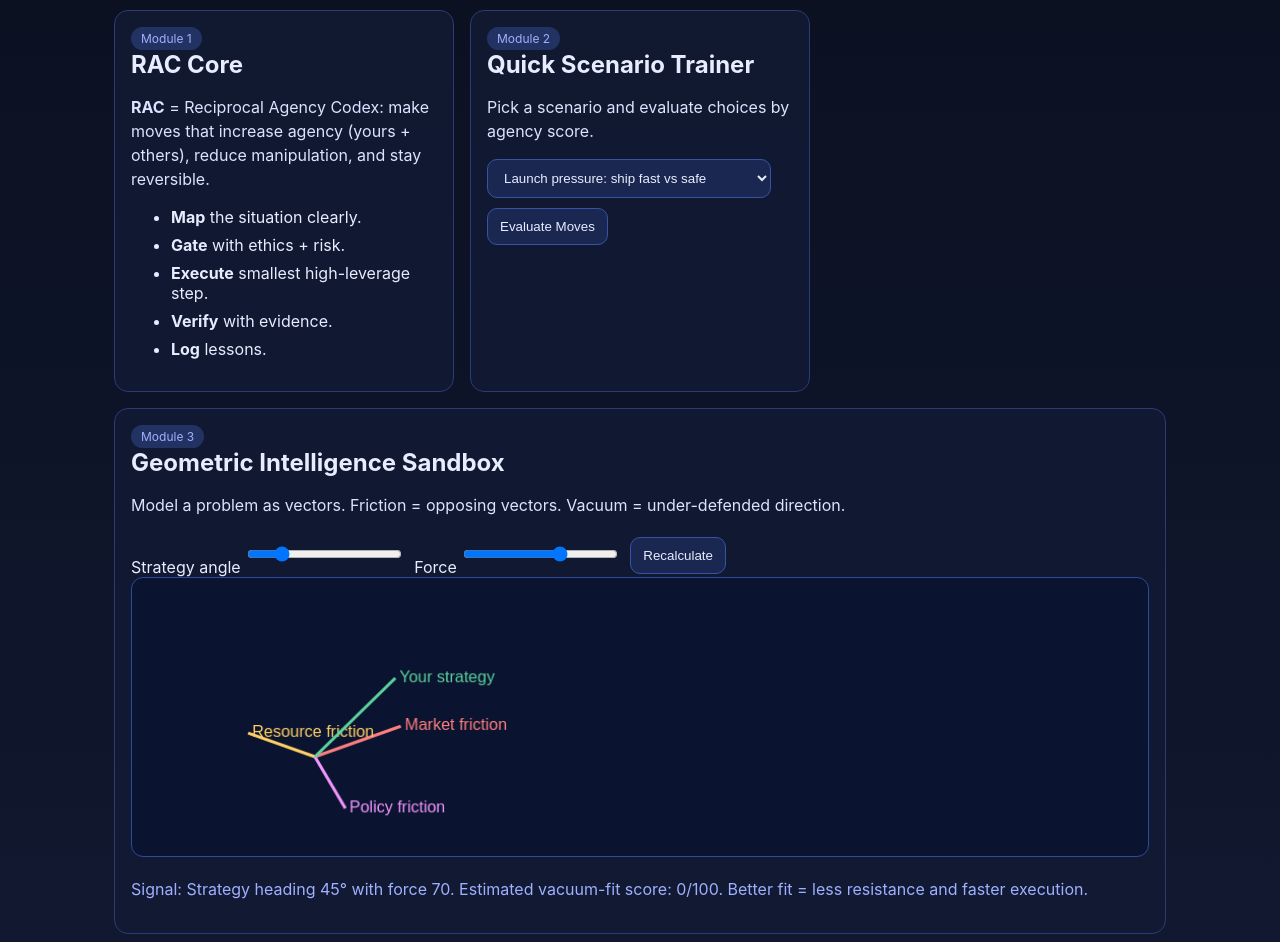
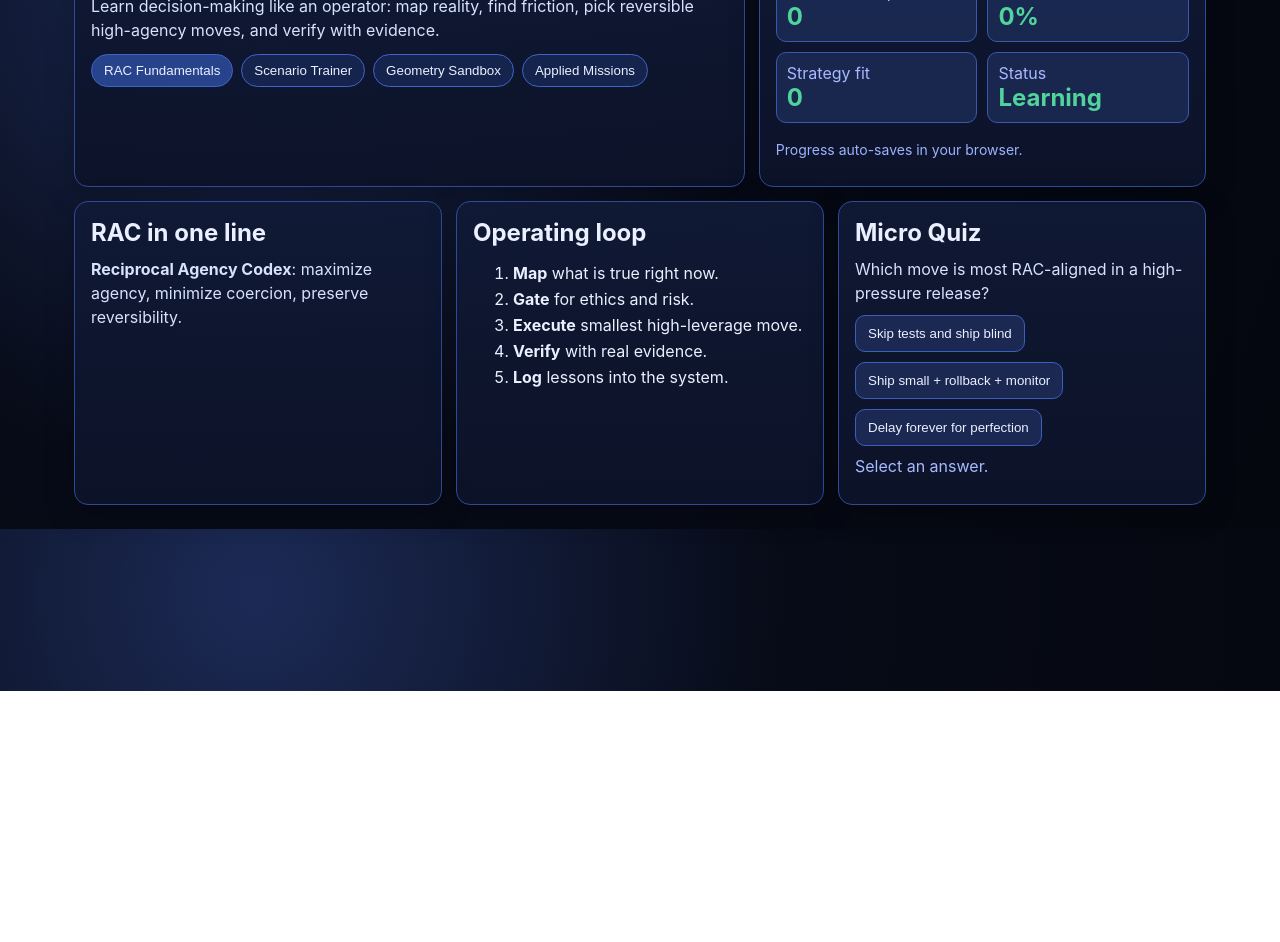
Before and after one commit to jemeokafor/rac-geometric-intelligence-lab, a plain HTML site: page index.html in a window 1280 px wide. Shown: the part 109-1051 px from the top of the page. After the commit the page ends 800 px from the top, so only its background shows below. Drawn offline with Linux system fonts and the light colour scheme.

Commit message:
feat: v2 interactive RAC site with tabs, quiz, missions, and progress tracking (#1)
Co-authored-by: Ulysses Bot <ulysses@agent.local>

```diff
--- a/index.html
+++ b/index.html
@@ -3,149 +3,266 @@
 <head>
   <meta charset="UTF-8" />
   <meta name="viewport" content="width=device-width, initial-scale=1.0" />
-  <title>RAC + Geometric Intelligence Lab</title>
+  <title>RAC + Geometric Intelligence Lab — V2</title>
   <style>
-    :root { --bg:#0b1020; --card:#121a33; --text:#e8ecff; --muted:#9fb0ff; --accent:#6ea8fe; --ok:#5dd39e; }
-    *{box-sizing:border-box} body{margin:0;font-family:Inter,system-ui,Arial;background:linear-gradient(180deg,#0b1020,#121a33);color:var(--text)}
-    .wrap{max-width:1100px;margin:0 auto;padding:24px}
-    h1,h2{margin:0 0 12px} p{line-height:1.5;color:#dbe3ff}
-    .grid{display:grid;grid-template-columns:repeat(auto-fit,minmax(280px,1fr));gap:16px}
-    .card{background:rgba(18,26,51,.9);border:1px solid #2a3b77;border-radius:14px;padding:16px}
-    .pill{display:inline-block;background:#223263;padding:4px 10px;border-radius:999px;color:var(--muted);font-size:12px}
-    button,select,input{background:#1a2751;color:var(--text);border:1px solid #3653a5;border-radius:10px;padding:10px 12px}
-    button{cursor:pointer}
-    .row{display:flex;gap:10px;flex-wrap:wrap;align-items:center}
-    canvas{width:100%;height:280px;background:#0a132f;border:1px solid #304a9a;border-radius:12px}
-    .good{color:var(--ok)} .muted{color:var(--muted)}
-    .steps li{margin:8px 0}
+    :root {
+      --bg: #070b17;
+      --panel: #101935;
+      --soft: #1a2852;
+      --line: #304a9a;
+      --text: #eaf0ff;
+      --muted: #a8b9ff;
+      --accent: #73b6ff;
+      --good: #52d39b;
+      --warn: #ffcf6e;
+    }
+    * { box-sizing: border-box; }
+    body {
+      margin: 0;
+      font-family: Inter, system-ui, -apple-system, Segoe UI, Roboto, Arial;
+      color: var(--text);
+      background: radial-gradient(circle at 20% 10%, #1c2a56 0%, #070b17 45%, #05070f 100%);
+    }
+    .wrap { max-width: 1180px; margin: 0 auto; padding: 24px; }
+    h1, h2, h3 { margin: 0 0 10px; }
+    p { margin: 0 0 10px; color: #d8e2ff; line-height: 1.5; }
+    .muted { color: var(--muted); }
+    .top {
+      display: grid; gap: 14px; grid-template-columns: 1.5fr 1fr;
+      align-items: stretch;
+    }
+    .card {
+      background: linear-gradient(180deg, rgba(16,25,53,.96), rgba(12,19,41,.96));
+      border: 1px solid var(--line);
+      border-radius: 14px;
+      padding: 16px;
+      box-shadow: 0 8px 30px rgba(0,0,0,.25);
+    }
+    .pill { display:inline-block; padding:4px 10px; border-radius:999px; background:#22376d; color:#c8d8ff; font-size:12px; }
+    .row { display:flex; gap:10px; flex-wrap:wrap; align-items:center; }
+    .grid { display:grid; grid-template-columns:repeat(auto-fit,minmax(280px,1fr)); gap:14px; margin-top:14px; }
+    button, select, input {
+      background: var(--soft);
+      color: var(--text);
+      border: 1px solid #3c5fbf;
+      border-radius: 10px;
+      padding: 10px 12px;
+    }
+    button { cursor:pointer; }
+    canvas {
+      width: 100%;
+      height: 300px;
+      border: 1px solid var(--line);
+      border-radius: 12px;
+      background: #08112c;
+    }
+    .kpi {
+      display:grid; grid-template-columns:repeat(2,1fr); gap:10px;
+    }
+    .kpi .tile {
+      background: rgba(32,50,98,.65);
+      border:1px solid #3a58ae;
+      border-radius:10px;
+      padding:10px;
+    }
+    .score { font-weight: 700; font-size: 24px; color: var(--good); }
+    .warn { color: var(--warn); }
+    ul { margin: 8px 0 0 18px; padding: 0; }
+    li { margin: 6px 0; }
+    .tabbar { display:flex; gap:8px; flex-wrap:wrap; margin:12px 0 0; }
+    .tab { padding:8px 12px; border-radius:999px; border:1px solid #4063c7; background:#15244d; }
+    .tab.active { background:#26438c; }
+    .hidden { display: none; }
+    .footer { margin-top: 16px; color: #9eb2ff; font-size: 14px; }
   </style>
 </head>
 <body>
   <div class="wrap">
-    <h1>RAC + Geometric Intelligence Lab</h1>
-    <p class="muted">Learn by doing: map problems as shapes, find friction, choose higher-agency moves.</p>
-
-    <div class="grid" style="margin-top:16px">
+    <div class="top">
       <section class="card">
-        <span class="pill">Module 1</span>
-        <h2>RAC Core</h2>
-        <p><b>RAC</b> = Reciprocal Agency Codex: make moves that increase agency (yours + others), reduce manipulation, and stay reversible.</p>
-        <ul class="steps">
-          <li><b>Map</b> the situation clearly.</li>
-          <li><b>Gate</b> with ethics + risk.</li>
-          <li><b>Execute</b> smallest high-leverage step.</li>
-          <li><b>Verify</b> with evidence.</li>
-          <li><b>Log</b> lessons.</li>
-        </ul>
+        <span class="pill">ForgeFlow Lesson Site • V2</span>
+        <h1>RAC + Geometric Intelligence Lab</h1>
+        <p>Learn decision-making like an operator: map reality, find friction, pick reversible high-agency moves, and verify with evidence.</p>
+        <div class="tabbar" id="tabs">
+          <button class="tab active" data-tab="rac">RAC Fundamentals</button>
+          <button class="tab" data-tab="trainer">Scenario Trainer</button>
+          <button class="tab" data-tab="geometry">Geometry Sandbox</button>
+          <button class="tab" data-tab="missions">Applied Missions</button>
+        </div>
       </section>
 
       <section class="card">
-        <span class="pill">Module 2</span>
-        <h2>Quick Scenario Trainer</h2>
-        <p>Pick a scenario and evaluate choices by agency score.</p>
+        <h2>Progress</h2>
+        <div class="kpi">
+          <div class="tile">
+            <div class="muted">Lessons completed</div>
+            <div class="score" id="kpiLessons">0</div>
+          </div>
+          <div class="tile">
+            <div class="muted">Quiz score</div>
+            <div class="score" id="kpiQuiz">0%</div>
+          </div>
+          <div class="tile">
+            <div class="muted">Strategy fit</div>
+            <div class="score" id="kpiFit">0</div>
+          </div>
+          <div class="tile">
+            <div class="muted">Status</div>
+            <div class="score" id="kpiStatus">Learning</div>
+          </div>
+        </div>
+        <p class="footer">Progress auto-saves in your browser.</p>
+      </section>
+    </div>
+
+    <section class="grid" id="tab-rac">
+      <article class="card">
+        <h2>RAC in one line</h2>
+        <p><b>Reciprocal Agency Codex</b>: maximize agency, minimize coercion, preserve reversibility.</p>
+      </article>
+      <article class="card">
+        <h2>Operating loop</h2>
+        <ol>
+          <li><b>Map</b> what is true right now.</li>
+          <li><b>Gate</b> for ethics and risk.</li>
+          <li><b>Execute</b> smallest high-leverage move.</li>
+          <li><b>Verify</b> with real evidence.</li>
+          <li><b>Log</b> lessons into the system.</li>
+        </ol>
+      </article>
+      <article class="card">
+        <h2>Micro Quiz</h2>
+        <p>Which move is most RAC-aligned in a high-pressure release?</p>
+        <div class="row">
+          <button class="q" data-score="0">Skip tests and ship blind</button>
+          <button class="q" data-score="1">Ship small + rollback + monitor</button>
+          <button class="q" data-score="0">Delay forever for perfection</button>
+        </div>
+        <p id="quizOut" class="muted" style="margin-top:8px">Select an answer.</p>
+      </article>
+    </section>
+
+    <section class="grid hidden" id="tab-trainer">
+      <article class="card" style="grid-column:1/-1">
+        <h2>Scenario Trainer</h2>
+        <p>Pick a scenario and see actions ranked by agency score.</p>
         <div class="row">
           <select id="scenario"></select>
-          <button id="evaluate">Evaluate Moves</button>
+          <button id="evaluate">Evaluate</button>
         </div>
         <div id="scenarioOut" style="margin-top:10px"></div>
-      </section>
+      </article>
+    </section>
 
-      <section class="card" style="grid-column:1/-1">
-        <span class="pill">Module 3</span>
-        <h2>Geometric Intelligence Sandbox</h2>
-        <p>Model a problem as vectors. Friction = opposing vectors. Vacuum = under-defended direction.</p>
+    <section class="grid hidden" id="tab-geometry">
+      <article class="card" style="grid-column:1/-1">
+        <h2>Geometric Sandbox</h2>
+        <p>Rotate your strategy vector. Better alignment with the “vacuum” means less resistance.</p>
         <div class="row">
-          <label>Strategy angle <input id="angle" type="range" min="0" max="360" value="45" /></label>
-          <label>Force <input id="force" type="range" min="10" max="100" value="70" /></label>
+          <label>Angle <input id="angle" type="range" min="0" max="360" value="45"/></label>
+          <label>Force <input id="force" type="range" min="10" max="100" value="70"/></label>
           <button id="recalc">Recalculate</button>
         </div>
-        <canvas id="geo" width="1000" height="280"></canvas>
+        <canvas id="geo" width="1100" height="300"></canvas>
         <p id="geoOut" class="muted"></p>
-      </section>
+      </article>
+    </section>
 
-      <section class="card">
-        <span class="pill">Applications</span>
-        <h2>Business</h2>
-        <p>Use RAC + geometry to pick go-to-market paths: reduce dependency, maximize control, choose reversible launches.</p>
-      </section>
-      <section class="card">
-        <span class="pill">Applications</span>
-        <h2>Product</h2>
-        <p>Prioritize features by agency impact, user trust, and operational friction removal.</p>
-      </section>
-      <section class="card">
-        <span class="pill">Applications</span>
-        <h2>Leadership</h2>
-        <p>Design decisions that increase team autonomy and maintain ethical constraints.</p>
-      </section>
-    </div>
+    <section class="grid hidden" id="tab-missions">
+      <article class="card">
+        <h2>Mission: Product</h2>
+        <p>Reduce onboarding drop-off by 20% using reversible experiments and no dark patterns.</p>
+        <button class="complete">Mark Complete</button>
+      </article>
+      <article class="card">
+        <h2>Mission: Leadership</h2>
+        <p>Replace command-and-control with explicit decision rights + escalation rules.</p>
+        <button class="complete">Mark Complete</button>
+      </article>
+      <article class="card">
+        <h2>Mission: Strategy</h2>
+        <p>Choose one 7-day experiment that increases sovereignty and reduces dependency.</p>
+        <button class="complete">Mark Complete</button>
+      </article>
+    </section>
   </div>
 
   <script>
+    const state = JSON.parse(localStorage.getItem('rac-v2-progress') || '{"lessons":0,"quiz":0,"fit":0}');
+    const save = ()=>localStorage.setItem('rac-v2-progress', JSON.stringify(state));
+
+    function renderKpis(){
+      document.getElementById('kpiLessons').textContent = state.lessons;
+      document.getElementById('kpiQuiz').textContent = `${Math.round(state.quiz*100)}%`;
+      document.getElementById('kpiFit').textContent = String(Math.round(state.fit));
+      document.getElementById('kpiStatus').textContent = state.lessons >= 3 ? 'Operator-ready' : 'Learning';
+    }
+
+    const tabs = document.querySelectorAll('.tab');
+    tabs.forEach(btn=>btn.onclick=()=>{
+      tabs.forEach(x=>x.classList.remove('active'));
+      btn.classList.add('active');
+      ['rac','trainer','geometry','missions'].forEach(id=>document.getElementById(`tab-${id}`).classList.add('hidden'));
+      document.getElementById(`tab-${btn.dataset.tab}`).classList.remove('hidden');
+    });
+
+    document.querySelectorAll('.q').forEach(b=>b.onclick=()=>{
+      const good = b.dataset.score === '1';
+      state.quiz = good ? 1 : 0.3;
+      if(good) state.lessons = Math.max(state.lessons, 1);
+      document.getElementById('quizOut').innerHTML = good ? '<span style="color:#52d39b">Correct. Reversible controlled release wins.</span>' : '<span class="warn">Not ideal. Try the reversible move.</span>';
+      save(); renderKpis();
+    });
+
     const scenarios = [
-      {
-        name: 'Launch pressure: ship fast vs safe',
-        moves: [
-          ['Skip tests to hit deadline', 2],
-          ['Ship minimal scope + rollback plan', 9],
-          ['Delay forever for perfect quality', 4]
-        ]
-      },
-      {
-        name: 'Client asks for manipulative dark pattern',
-        moves: [
-          ['Implement as asked', 1],
-          ['Offer ethical alternative + expected ROI', 9],
-          ['Refuse without explanation', 5]
-        ]
-      },
-      {
-        name: 'Team overloaded with tasks',
-        moves: [
-          ['Add more tasks, hope for best', 2],
-          ['Cap WIP, prioritize top 1-2 outcomes', 9],
-          ['Pause all projects', 4]
-        ]
-      }
+      {name:'Revenue pressure vs trust',moves:[['Use manipulative upsell flow',1],['Use clear offer + proof + opt-out',9],['Do nothing',3]]},
+      {name:'System outage under pressure',moves:[['Hide incident',1],['Acknowledge + rollback + root-cause',10],['Blame vendor publicly',2]]},
+      {name:'Too many parallel projects',moves:[['Start 5 more',1],['Set WIP limit and sequence',9],['Pause everything',4]]}
     ];
-
-    const scenarioSel = document.getElementById('scenario');
-    scenarios.forEach((s,i)=>{ const o=document.createElement('option'); o.value=i; o.textContent=s.name; scenarioSel.appendChild(o); });
-
-    document.getElementById('evaluate').onclick = () => {
-      const s = scenarios[Number(scenarioSel.value)];
-      const ranked = [...s.moves].sort((a,b)=>b[1]-a[1]);
-      document.getElementById('scenarioOut').innerHTML = ranked.map((m,idx)=>`<div>${idx+1}. ${m[0]} — <b class="${m[1]>=8?'good':'muted'}">Agency ${m[1]}/10</b></div>`).join('');
+    const sel = document.getElementById('scenario');
+    scenarios.forEach((s,i)=>{const o=document.createElement('option');o.value=i;o.textContent=s.name;sel.appendChild(o);});
+    document.getElementById('evaluate').onclick=()=>{
+      const s=scenarios[Number(sel.value)];
+      const ranked=[...s.moves].sort((a,b)=>b[1]-a[1]);
+      document.getElementById('scenarioOut').innerHTML = ranked.map((m,i)=>`${i+1}. ${m[0]} — <b style="color:${m[1]>=8?'#52d39b':'#a8b9ff'}">${m[1]}/10</b>`).join('<br>');
+      state.lessons = Math.max(state.lessons, 2);
+      save(); renderKpis();
     };
 
     const canvas = document.getElementById('geo');
     const ctx = canvas.getContext('2d');
     const out = document.getElementById('geoOut');
 
-    function drawVec(x,y,ang,len,color,label){
-      const r = ang * Math.PI / 180;
-      const x2 = x + Math.cos(r)*len;
-      const y2 = y - Math.sin(r)*len;
-      ctx.strokeStyle=color; ctx.lineWidth=3; ctx.beginPath(); ctx.moveTo(x,y); ctx.lineTo(x2,y2); ctx.stroke();
-      ctx.fillStyle=color; ctx.fillText(label, x2+4, y2+4);
+    function drawVec(x,y,a,l,c,label){
+      const r=a*Math.PI/180,x2=x+Math.cos(r)*l,y2=y-Math.sin(r)*l;
+      ctx.strokeStyle=c;ctx.lineWidth=3;ctx.beginPath();ctx.moveTo(x,y);ctx.lineTo(x2,y2);ctx.stroke();
+      ctx.fillStyle=c;ctx.fillText(label,x2+4,y2+4);
     }
 
     function recalc(){
-      const angle = Number(document.getElementById('angle').value);
-      const force = Number(document.getElementById('force').value);
+      const angle=Number(document.getElementById('angle').value);
+      const force=Number(document.getElementById('force').value);
       ctx.clearRect(0,0,canvas.width,canvas.height);
-      ctx.fillStyle='#9fb0ff'; ctx.font='16px sans-serif';
-      const cx=180, cy=180;
-      drawVec(cx,cy,20,90,'#ff7f7f','Market friction');
-      drawVec(cx,cy,160,70,'#ffd166','Resource friction');
-      drawVec(cx,cy,300,60,'#f497ff','Policy friction');
-      drawVec(cx,cy,angle,force*1.6,'#5dd39e','Your strategy');
-      const fit = 100 - Math.min(100, Math.abs(angle-240));
-      out.textContent = `Signal: Strategy heading ${angle}° with force ${force}. Estimated vacuum-fit score: ${fit}/100. Better fit = less resistance and faster execution.`;
+      ctx.fillStyle='#a8b9ff'; ctx.font='16px sans-serif';
+      const cx=220,cy=190;
+      drawVec(cx,cy,20,110,'#ff7d7d','Market friction');
+      drawVec(cx,cy,145,90,'#ffd166','Resource friction');
+      drawVec(cx,cy,300,70,'#c792ff','Policy friction');
+      drawVec(cx,cy,angle,force*1.7,'#52d39b','Your strategy');
+      const vacuum=240;
+      const raw=Math.abs(((angle-vacuum+540)%360)-180);
+      const fit=Math.max(0,100-Math.round(raw*1.8));
+      state.fit=fit;
+      if(fit>=70) state.lessons=Math.max(state.lessons,3);
+      out.textContent=`Angle ${angle}°, force ${force}. Vacuum-fit score: ${fit}/100. Higher fit = smoother path.`;
+      save(); renderKpis();
     }
 
-    document.getElementById('recalc').onclick = recalc;
+    document.getElementById('recalc').onclick=recalc;
+    document.querySelectorAll('.complete').forEach(btn=>btn.onclick=()=>{ state.lessons += 1; save(); renderKpis(); btn.textContent='Completed'; btn.disabled=true; });
+
     recalc();
+    renderKpis();
   </script>
 </body>
 </html>
```
